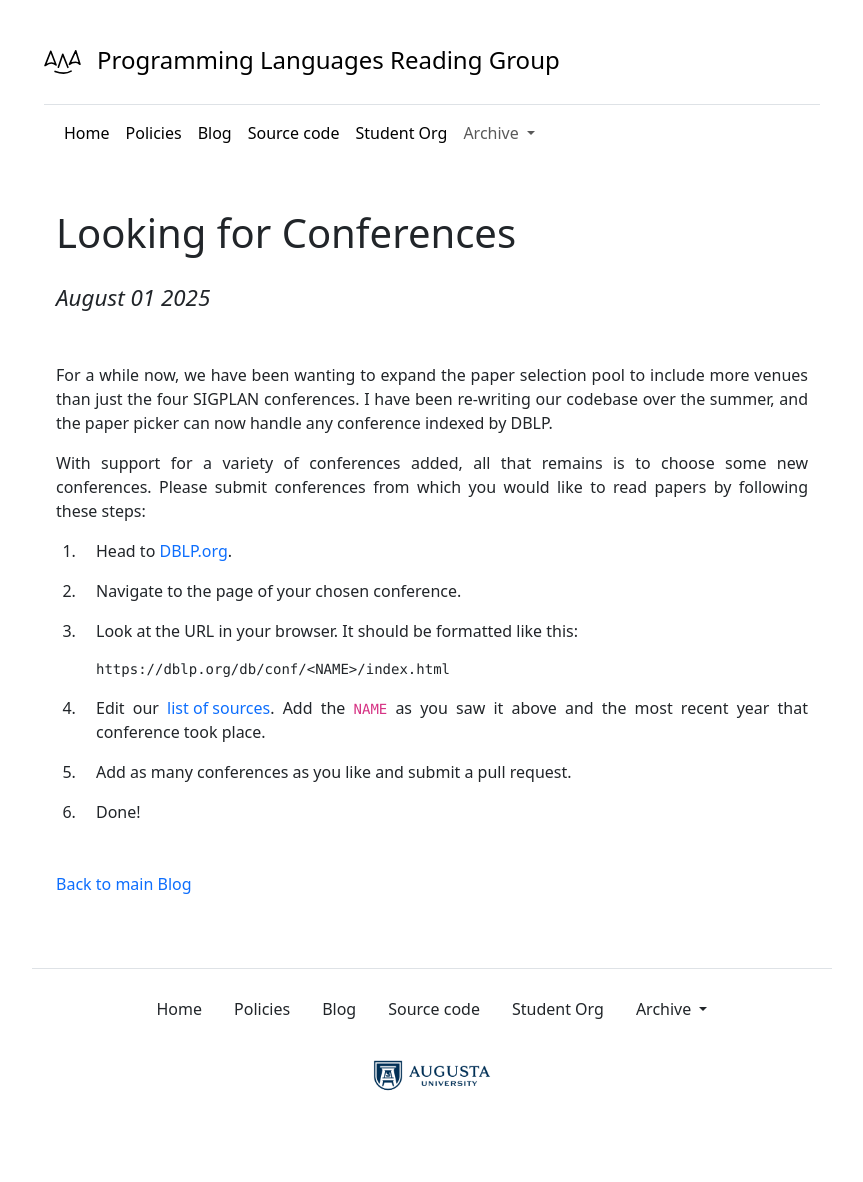
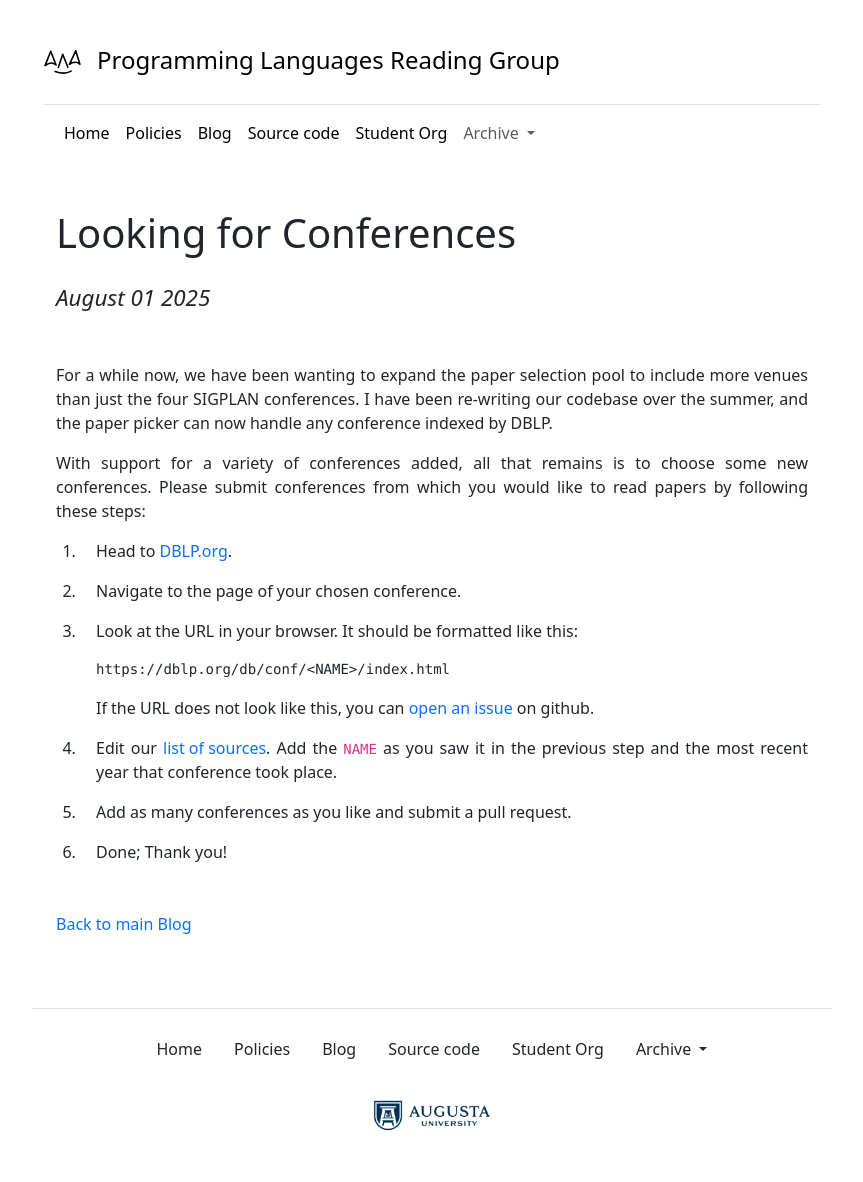
Before and after one commit to the-au-forml-lab/plgroup, a Jekyll site: the page built from docs/_posts/2025-08-01-looking-for-conferences.md, in a window 1280 px wide. Shown: the whole page, without its empty margins (208-1071 px from the left). Built offline with Jekyll 4.4.1, drawn with Linux system fonts in a browser that asks for light colours; before the commit the page ends 1142 px from its top, so only the background shows below that.

Commit message:
minor tweaks to instructions

````diff
--- a/docs/_posts/2025-08-01-repository-updates.md
+++ b/docs/_posts/2025-08-01-looking-for-conferences.md
@@ -17,16 +17,19 @@ these steps:
 <!--more-->
 
 1.  Head to [DBLP.org](https://dblp.org).
-2.  Navigate to the page of your chosen conference.
-3.  Look at the URL in your browser. It should be formatted like this:
+1.  Navigate to the page of your chosen conference.
+1.  Look at the URL in your browser. It should be formatted like this:
 
-    ``` text
+    ```
     https://dblp.org/db/conf/<NAME>/index.html
     ```
-4.  Edit our [list of sources][sources].
-    Add the `NAME` as you saw it above and the most recent year that conference
-    took place.
-5.  Add as many conferences as you like and submit a pull request.
-6.  Done!
+    If the URL does not look like this,
+    you can [open an issue][issues] on github.
+1.  Edit our [list of sources][sources].
+    Add the `NAME` as you saw it in the previous step and the most recent year
+    that conference took place.
+1.  Add as many conferences as you like and submit a pull request.
+1.  Done; Thank you!
 
 [sources]: https://github.com/the-au-forml-lab/plgroup/blob/main/data/sources.csv
+[issues]: https://github.com/the-au-forml-lab/plgroup/issues
````
